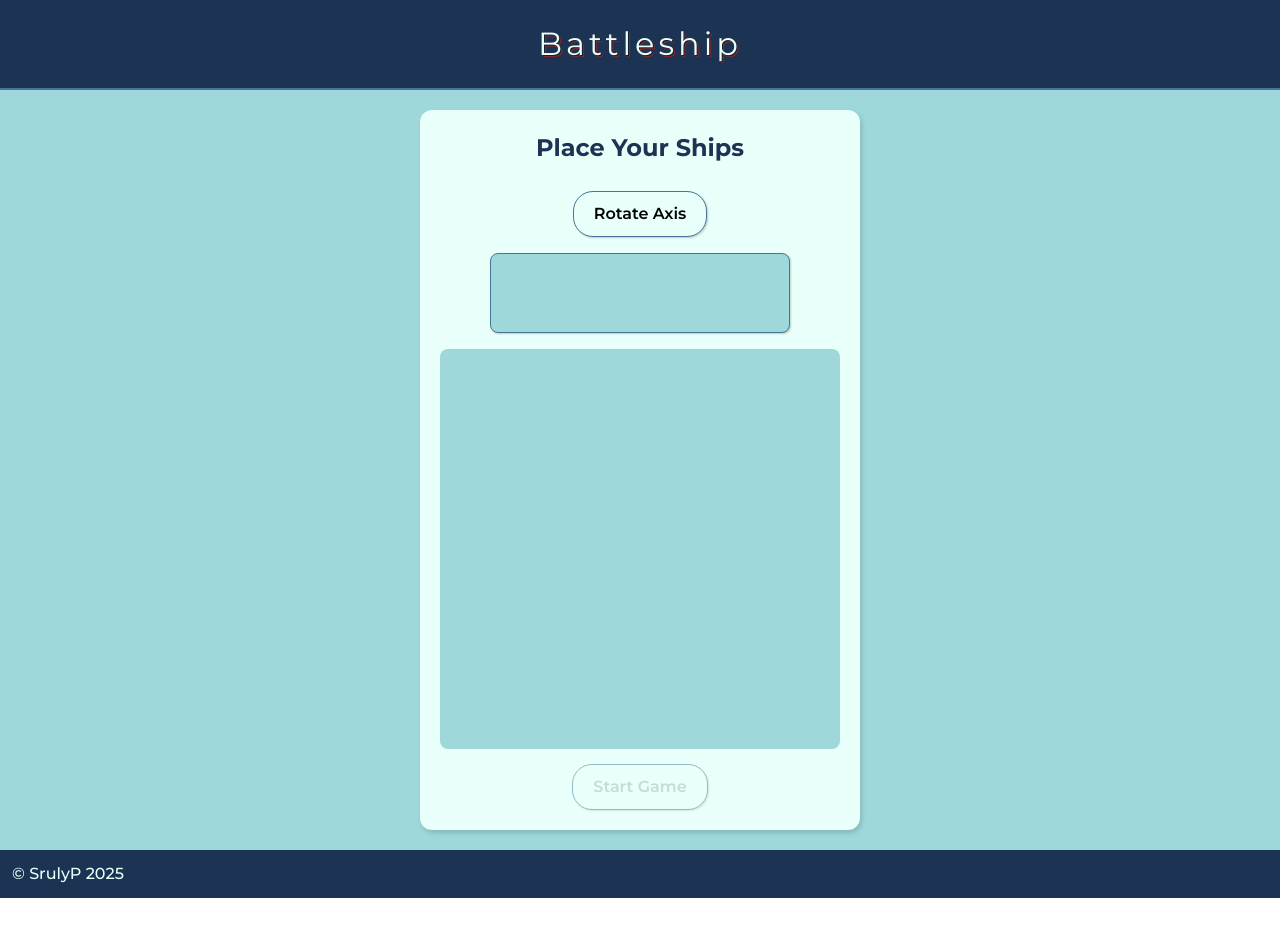
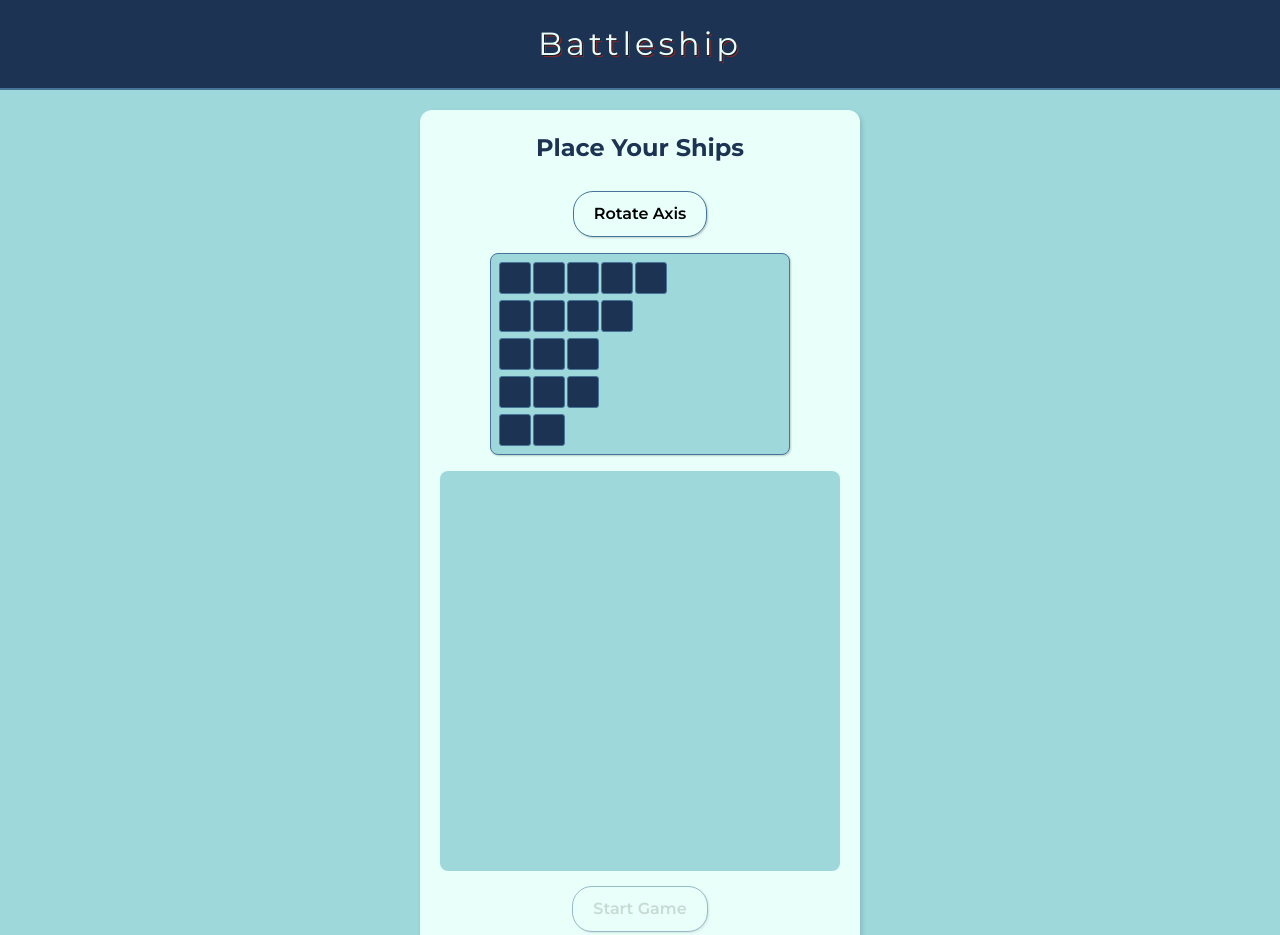
Before and after one commit to SrulyP/battleship, a website with bundled scripts: page src/index.html in a window 1280 px wide. Shown: the top 935 px of the page. Before the commit the page ends 898 px from the top, so only its background shows below. Built offline with nearby package versions, Linux system fonts and the light colour scheme.

Commit message:
Style the ships to be placed on the board

```diff
--- a/src/css/styles.css
+++ b/src/css/styles.css
@@ -125,7 +125,7 @@ h3 {
   box-shadow: 1px 1px 2px rgba(0, 0, 0, 0.2);
   display: flex;
   flex-direction: column;
-  gap: 8px;
+  gap: 6px;
 }
 
 /* ==================================== Game Section ==================================== */
@@ -162,7 +162,9 @@ h3 {
   border-radius: 8px;
 }
 
-.grid-piece {
+.grid-piece,
+.ship-piece,
+.ship-segment {
   background-color: var(--white-green);
   border: 1px solid var(--medium-blue);
   border-radius: 3px;
@@ -181,13 +183,30 @@ h3 {
   background-color: var(--gray);
 }
 
-.grid-piece.ship {
+.grid-piece.ship,
+.ship-segment {
   background-color: var(--dark-blue);
+  border: 1px solid var(--medium-blue);
+  border-radius: 3px;
 }
 
 .grid-piece.empty {
   background-color: var(--white-green);
+}
 
+/* Actual ship piece to be placed on board */
+.ship-piece {
+  display: flex;
+  flex-direction: row;
+  gap: 2px;
+  width: fit-content;
+  background-color: transparent;
+  border: none;
+}
+
+.ship-segment {
+  width: 32px;
+  height: 32px;
 }
 
 /* ==================================== Hidden ==================================== */
```
